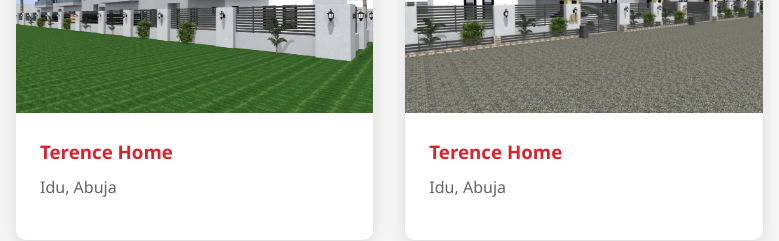
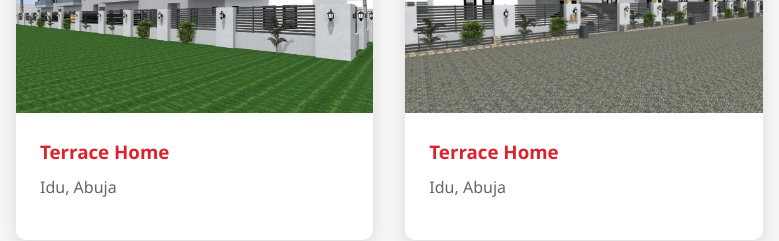
Before and after one commit to princenayo/Alpha-estate, a plain HTML site: page index.html in a window 1280 px wide. Shown: the part 2940-3181 px from the top of the page, 56-835 px from the left. Drawn offline with Linux system fonts and the light colour scheme.

Commit message:
Update index.html

```diff
--- a/index.html
+++ b/index.html
@@ -483,7 +483,7 @@
                     <!-- REPLACE_WITH_PROPERTY_4_IMAGE: Replace the background-image URL with your property image -->
                     <div class="property-image" style="background-image: url('images/four.jpg');"></div>
                     <div class="property-details">
-                        <h3>Terence Home</h3>
+                        <h3>Terrace Home</h3>
                         <p>Idu, Abuja</p>
 
                     </div>
@@ -493,7 +493,7 @@
                       <!-- REPLACE_WITH_PROPERTY_4_IMAGE: Replace the background-image URL with your property image -->
                       <div class="property-image" style="background-image: url('images/one.jpg');"></div>
                      <div class="property-details">
-                        <h3>Terence Home</h3>
+                        <h3>Terrace Home</h3>
                         <p>Idu, Abuja</p>
 
                     </div>
```
